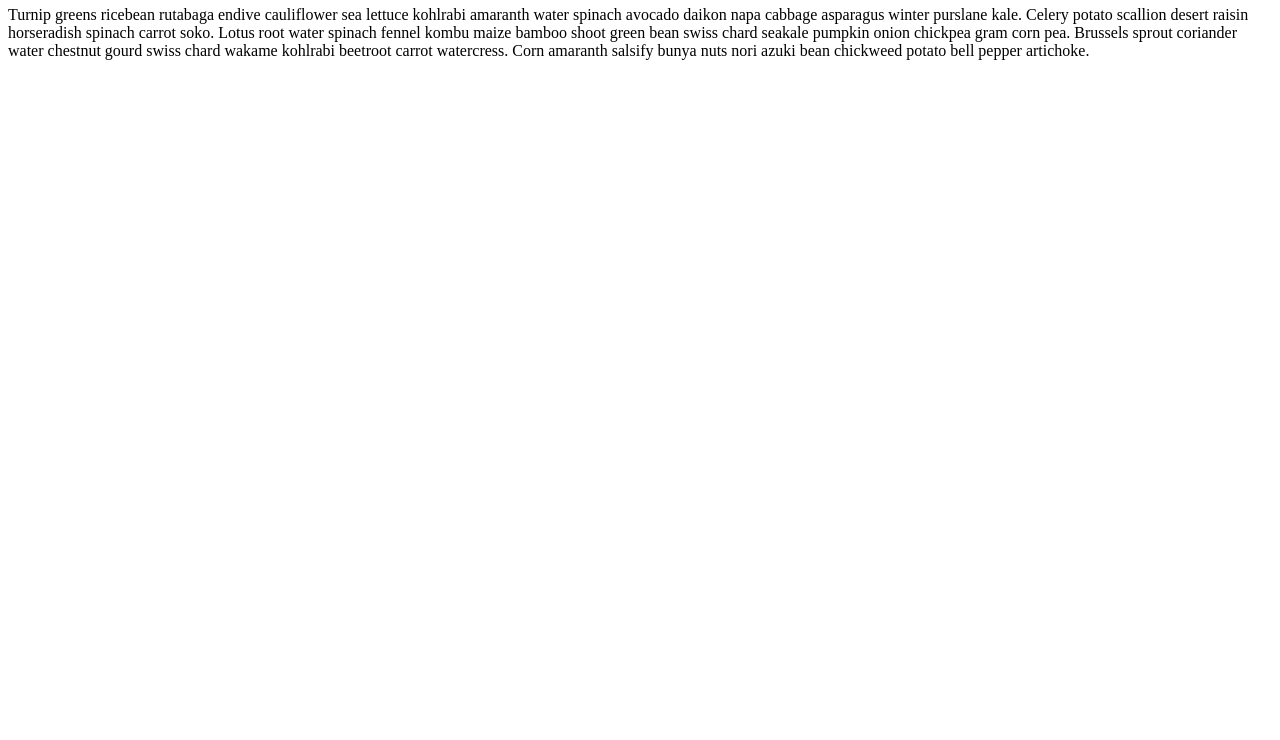
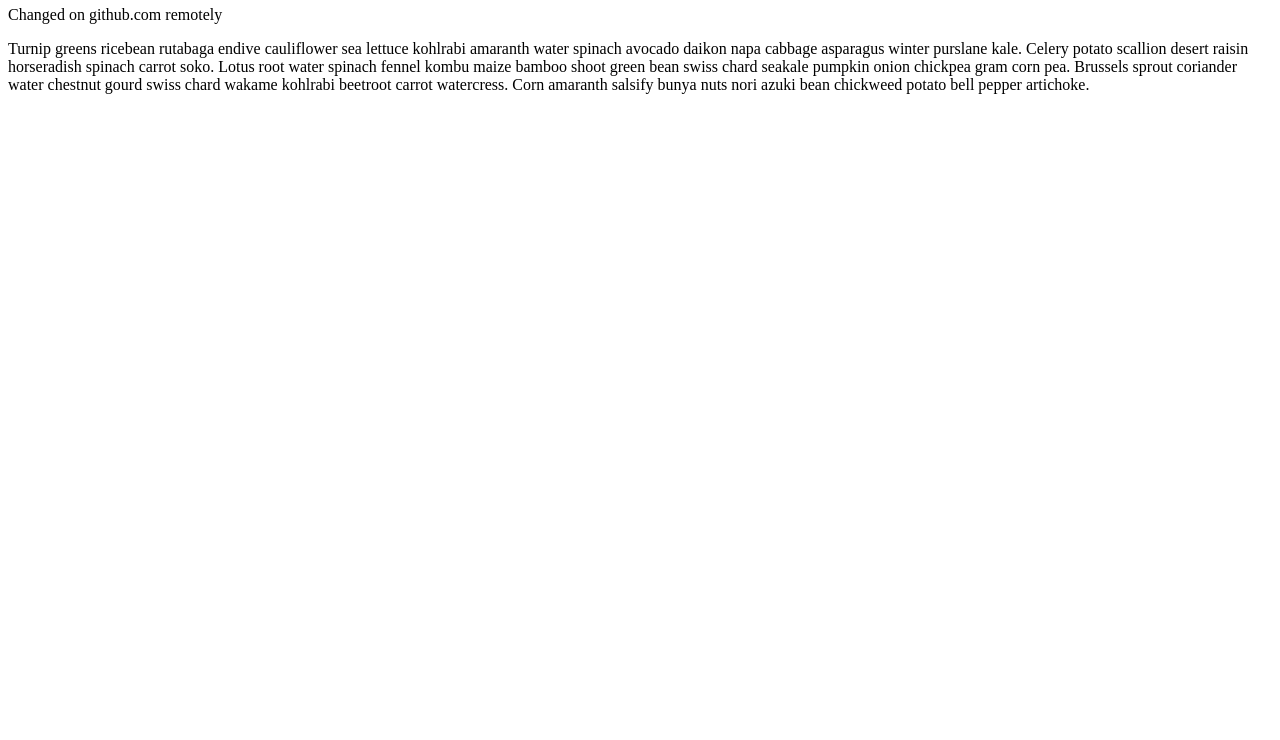
Before and after one commit to mandythomas/heweb-workshop, a plain HTML site: page index.html in a window 1280 px wide. Shown: the part 60-800 px from the top of the page. Drawn offline with Linux system fonts and the light colour scheme.

Commit message:
changed remotely

```diff
--- a/index.html
+++ b/index.html
@@ -2,6 +2,7 @@
 <head><title></title></head>
 <body>
 <h1>First Try</h1>
+ <p>Changed on github.com remotely</p>
 <p>Turnip greens ricebean rutabaga endive cauliflower sea lettuce kohlrabi amaranth water spinach avocado daikon napa cabbage asparagus winter purslane kale. Celery potato scallion desert raisin horseradish spinach carrot soko. Lotus root water spinach fennel kombu maize bamboo shoot green bean swiss chard seakale pumpkin onion chickpea gram corn pea. Brussels sprout coriander water chestnut gourd swiss chard wakame kohlrabi beetroot carrot watercress. Corn amaranth salsify bunya nuts nori azuki bean chickweed potato bell pepper artichoke.</p>
 
 </body>
```
